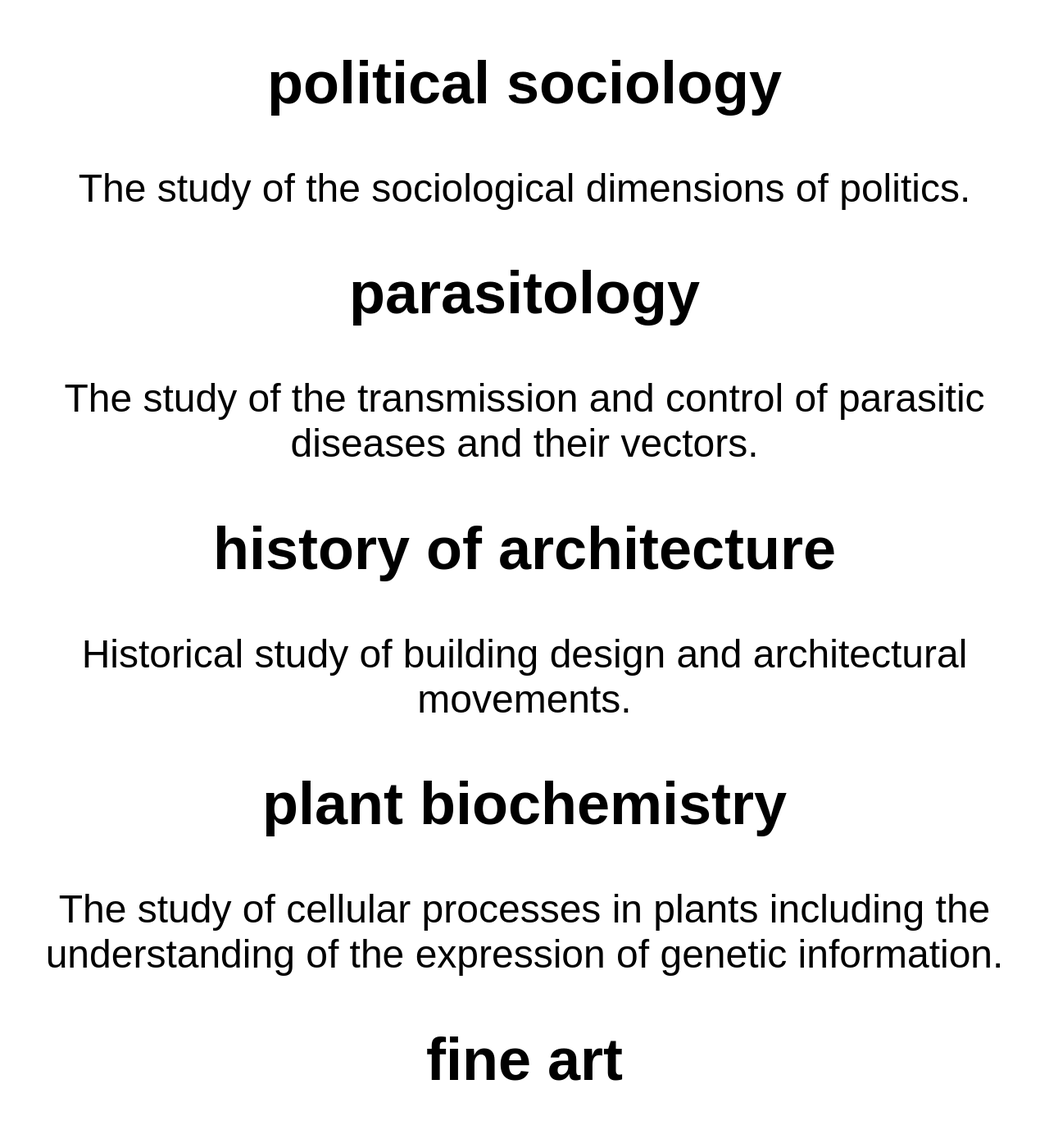
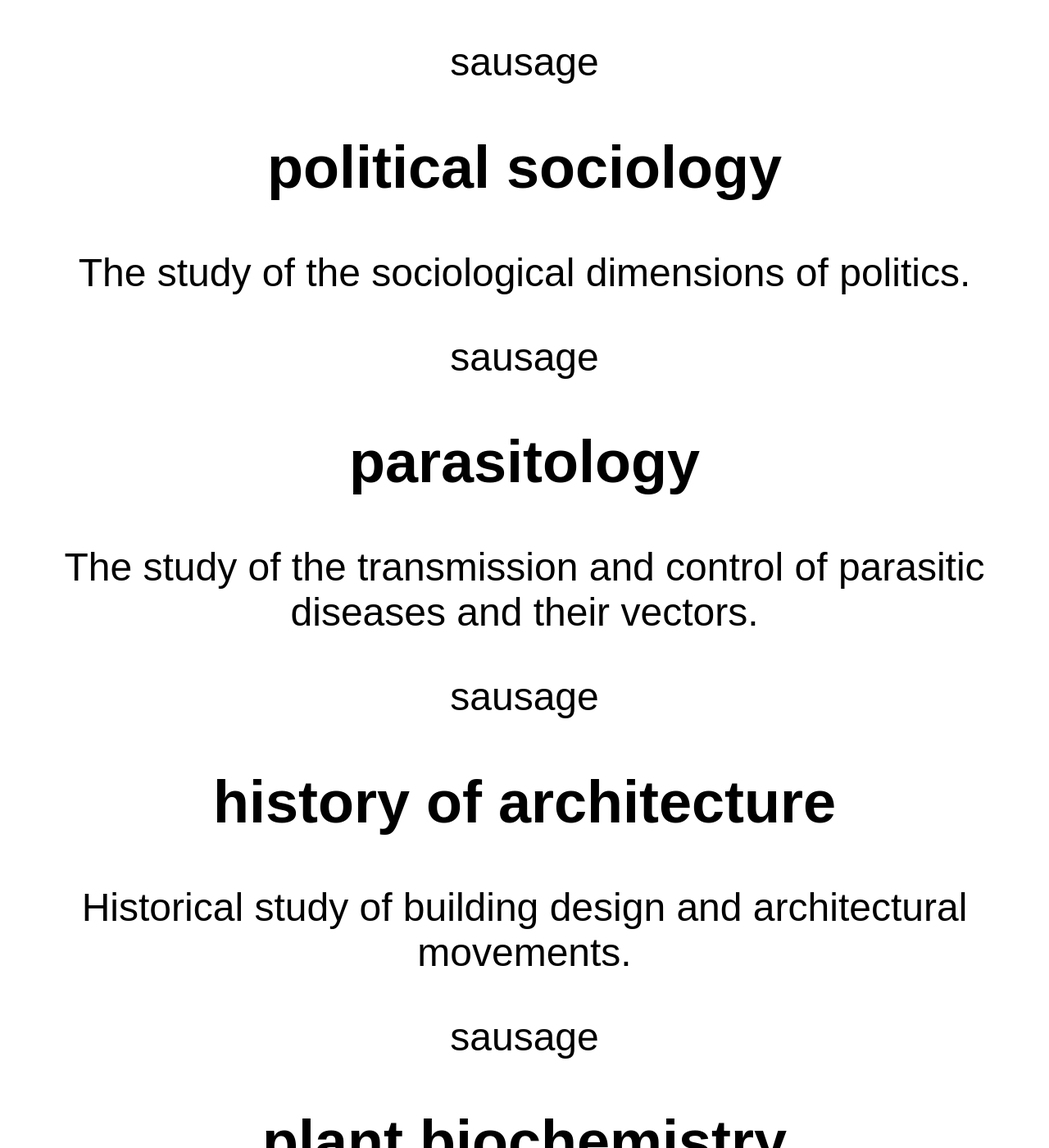
Before and after one commit to discoveruni/discoveruni.github.io, a Jekyll site: the page built from index.md, in a window 1280 px wide and 1400 px high. Shown: the whole window at 82% size. Built offline with Jekyll 4.4.1, drawn with Linux system fonts in a browser that asks for light colours; some of the changed text lies outside the part shown.

Commit message:
Update index.md

```diff
--- a/index.md
+++ b/index.md
@@ -4,7 +4,7 @@ layout: default
 ---
 {% for hecos in  site.data.hecos %}
 {% assign todayscode == "today" | date: "%Y-%m-%d" %}
-{{ todayscode }}
+{{ todayscode }} sausage
  <h1>  {{ todayscode.code }} </h1>
   <h2> {{ hecos.term }} </h2>
   <p> {{ hecos.definition }} </p>
```
